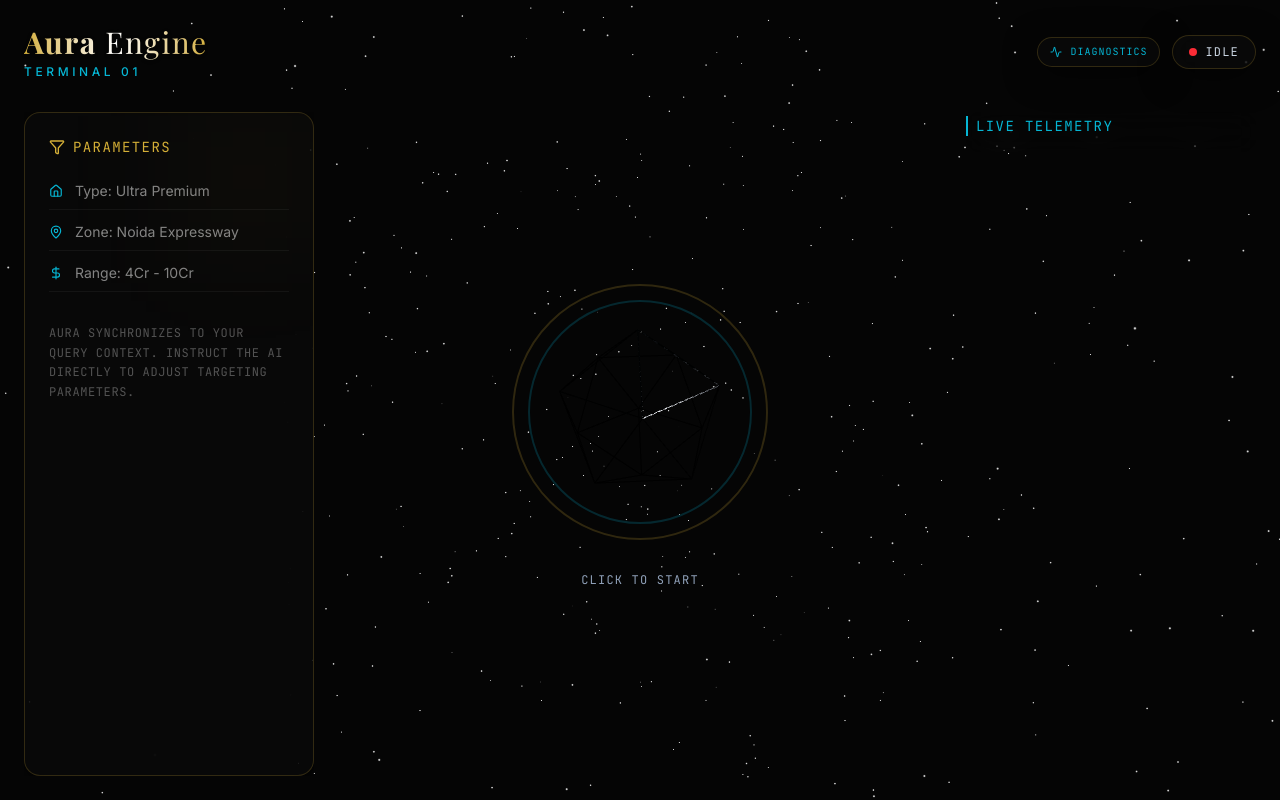
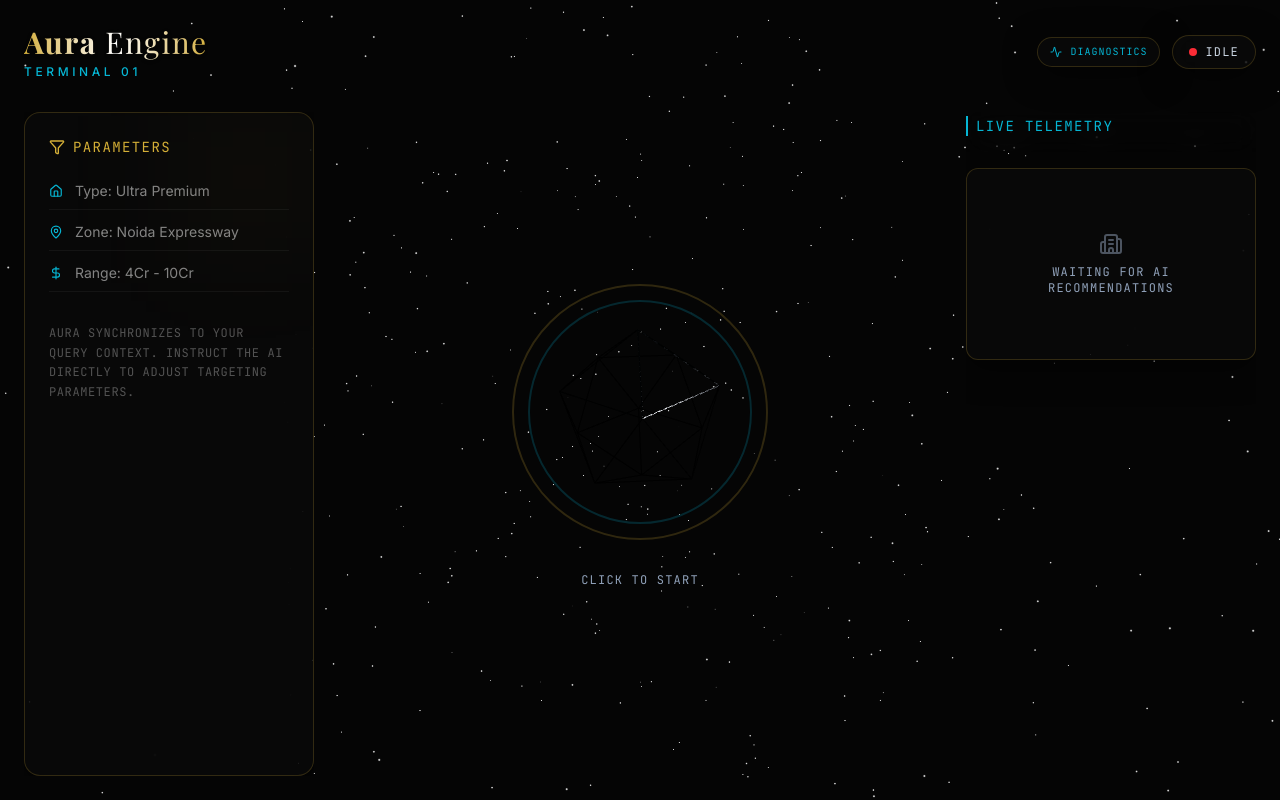
Before and after one commit to prakhar261106/Real-Estate-voice-app, a React (Vite) app: page / in a window 1280 px wide. Built offline with nearby package versions, Linux system fonts and the light colour scheme.

Commit message:
feat: improve voice agent robustness and property UI
- Fallback to full property list if search fails
- Show empty state UI in PropertyCarousel
- Correct PCM base64 encoding in audio stream
- Update system instructions with property names
- Update Gemini protocol to use mediaChunks format

```diff
--- a/server.ts
+++ b/server.ts
@@ -57,7 +57,7 @@ wss.on('connection', (ws) => {
       geminiWs?.send(JSON.stringify({
           setup: {
               systemInstruction: {
-                  parts: [{ text: "You are Aura, an elite AI Real Estate Consultant. Keep answers brief. Whenever you suggest a location or property, YOU MUST use the display_properties tool. Lead Qualification: Ask for Name, Email, Phone, Budget, City, Property Type. Schedule appointments when suitable." }]
+                  parts: [{ text: "You are Aura, an elite AI Real Estate Consultant. Keep answers brief. Whenever you suggest a location or property, YOU MUST use the display_properties tool. Lead Qualification: Ask for Name, Email, Phone, Budget, City, Property Type. Schedule appointments when suitable. Here are the properties available in our elite catalog: 'Aura Expressway Heights', 'Yamuna Expressway Skyvillas'. You must explicitly use these exact names when using display_properties." }]
               },
               tools: [{
                   functionDeclarations: [{
@@ -178,7 +178,7 @@ wss.on('connection', (ws) => {
       if (parsed.audio) {
         geminiWs.send(JSON.stringify({
           realtimeInput: {
-            audio: { mimeType: "audio/pcm;rate=16000", data: parsed.audio }
+            mediaChunks: [{ mimeType: "audio/pcm;rate=16000", data: parsed.audio }]
           }
         }));
       }
--- a/src/components/PropertyCarousel.tsx
+++ b/src/components/PropertyCarousel.tsx
@@ -9,9 +9,13 @@ export function PropertyCarousel({ displayedPropertyIds, vertical = false }: { d
   const listRef = useRef<HTMLDivElement>(null);
 
   // Filter properties if displayedPropertyIds (now containing names) is provided and not empty
-  const propertiesToShow = displayedPropertyIds && displayedPropertyIds.length > 0
+  let propertiesToShow = displayedPropertyIds && displayedPropertyIds.length > 0
     ? MOCK_PROPERTIES.filter(p => displayedPropertyIds.some(name => p.title.toLowerCase().includes(name.toLowerCase()) || p.location.toLowerCase().includes(name.toLowerCase())))
     : [];
+
+  if (displayedPropertyIds && displayedPropertyIds.length > 0 && propertiesToShow.length === 0) {
+     propertiesToShow = MOCK_PROPERTIES; // Fallback if AI sends an invalid name
+  }
 
   useEffect(() => {
     if (displayedPropertyIds && displayedPropertyIds.length > 0 && listRef.current) {
@@ -25,9 +29,15 @@ export function PropertyCarousel({ displayedPropertyIds, vertical = false }: { d
         <h3 className="text-xl font-serif text-[#d4af37] mb-6 tracking-wide drop-shadow-md">Exclusive Residences</h3>
       )}
 
-      <div className={`flex ${vertical ? 'flex-col gap-6' : 'gap-6 overflow-x-auto pb-8 hide-scrollbar snap-x'}`}>
-        <AnimatePresence>
-          {propertiesToShow.map((property, index) => {
+      {propertiesToShow.length === 0 ? (
+        <div className="flex flex-col items-center justify-center h-48 border border-white/5 rounded-xl glass-panel text-slate-400">
+           <Building2 size={24} className="mb-2 opacity-50" />
+           <p className="font-mono text-xs uppercase tracking-widest text-center">Waiting for AI<br/>Recommendations</p>
+        </div>
+      ) : (
+        <div className={`flex ${vertical ? 'flex-col gap-6' : 'gap-6 overflow-x-auto pb-8 hide-scrollbar snap-x'}`}>
+          <AnimatePresence>
+            {propertiesToShow.map((property, index) => {
             const isHighlighted = displayedPropertyIds?.includes(property.id);
 
             return (
@@ -69,6 +79,7 @@ export function PropertyCarousel({ displayedPropertyIds, vertical = false }: { d
           })}
         </AnimatePresence>
       </div>
+      )}
     </div>
   );
 }
--- a/src/hooks/useGeminiVoice.ts
+++ b/src/hooks/useGeminiVoice.ts
@@ -152,7 +152,12 @@ export function useGeminiVoice() {
               const float32Array: Float32Array = event.data;
               const pcmBuffer = floatTo16BitPCM(float32Array);
 
-              const base64 = window.btoa(String.fromCharCode(...new Uint8Array(pcmBuffer)));
+              const uint8Array = new Uint8Array(pcmBuffer);
+              let binary = '';
+              for (let i = 0; i < uint8Array.byteLength; i++) {
+                binary += String.fromCharCode(uint8Array[i]);
+              }
+              const base64 = window.btoa(binary);
 
               wsRef.current.send(JSON.stringify({ audio: base64 }));
 
```
